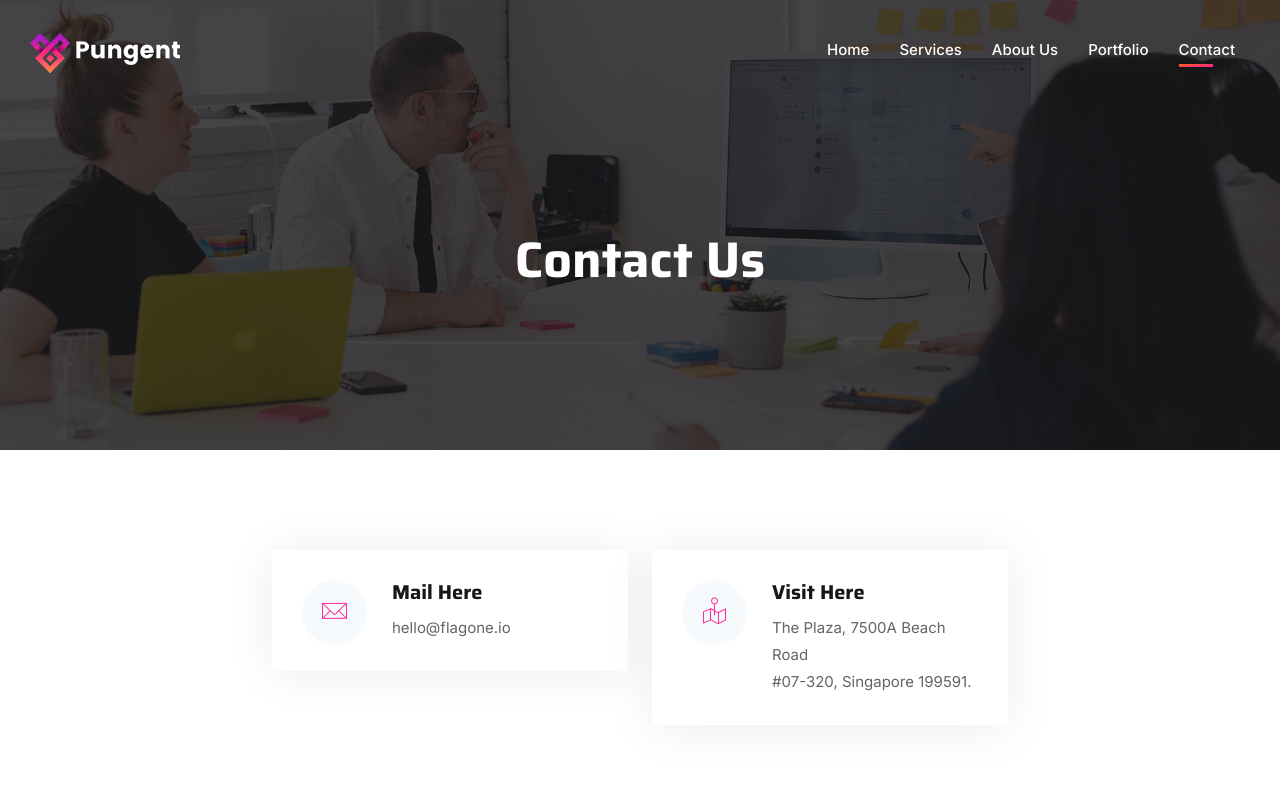
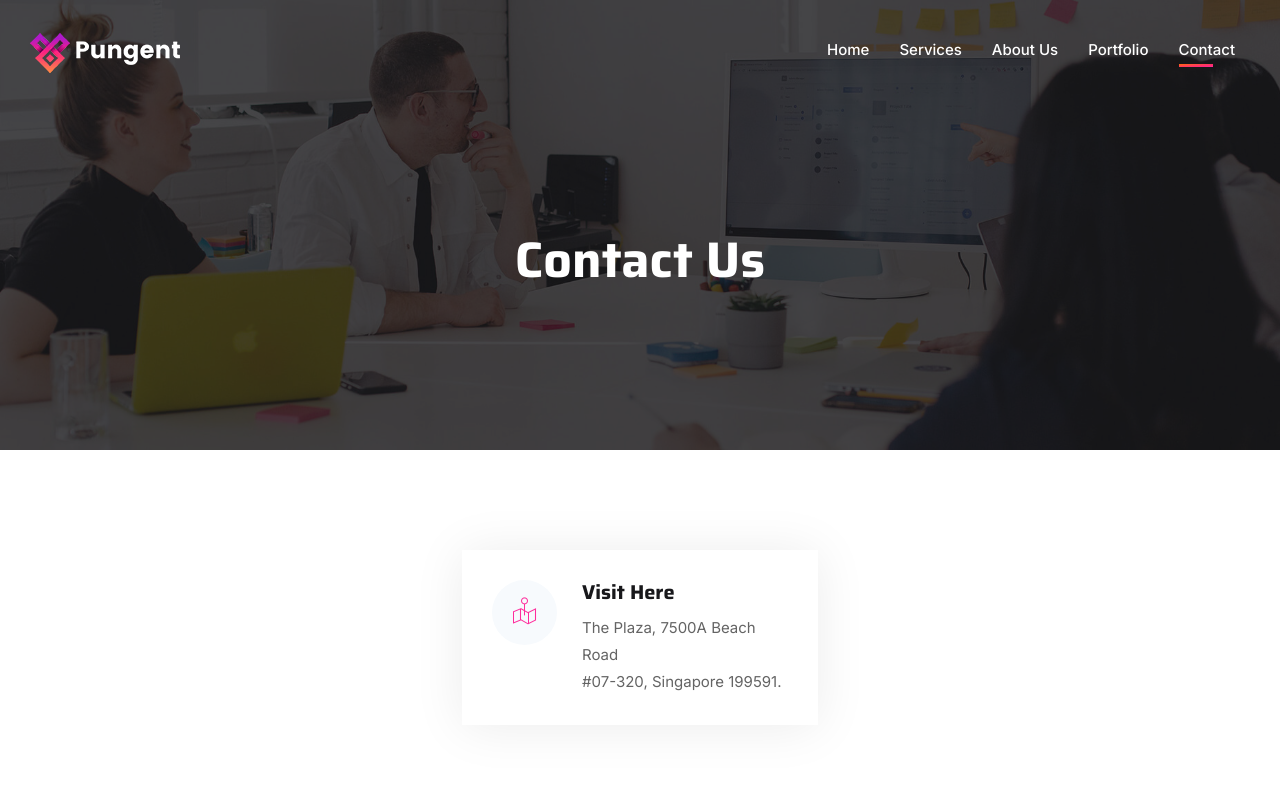
Before and after one commit to warrenseah/flagoneIo, a Next.js app: page /contact in a window 1280 px wide. Shown: the top 800 px of the page. Built offline with nearby package versions, Linux system fonts and the light colour scheme.

Commit message:
Update ContactInfo.js

```diff
--- a/components/Contact/ContactInfo.js
+++ b/components/Contact/ContactInfo.js
@@ -9,26 +9,11 @@ const ContactInfo = () => {
             <div className="col-lg-4 col-md-6">
               <div className="contact-info-box">
                 <div className="icon">
-                  <i className="pe-7s-mail"></i>
-                </div>
-                <h3>Mail Here</h3>
-                <p>
-                  <a href="mailto:hello@flagone.io">hello@flagone.io</a>
-                </p>
-                {/* <p>
-                  <a href="mailto:info@pungent.com">info@pungent.com</a>
-                </p> */}
-              </div>
-            </div>
-
-            <div className="col-lg-4 col-md-6">
-              <div className="contact-info-box">
-                <div className="icon">
                   <i className="pe-7s-map-2"></i>
                 </div>
                 <h3>Visit Here</h3>
                 <p>
-                The Plaza, 7500A Beach Road <br /> #07-320, Singapore 199591.
+                  The Plaza, 7500A Beach Road <br /> #07-320, Singapore 199591.
                 </p>
               </div>
             </div>
```
